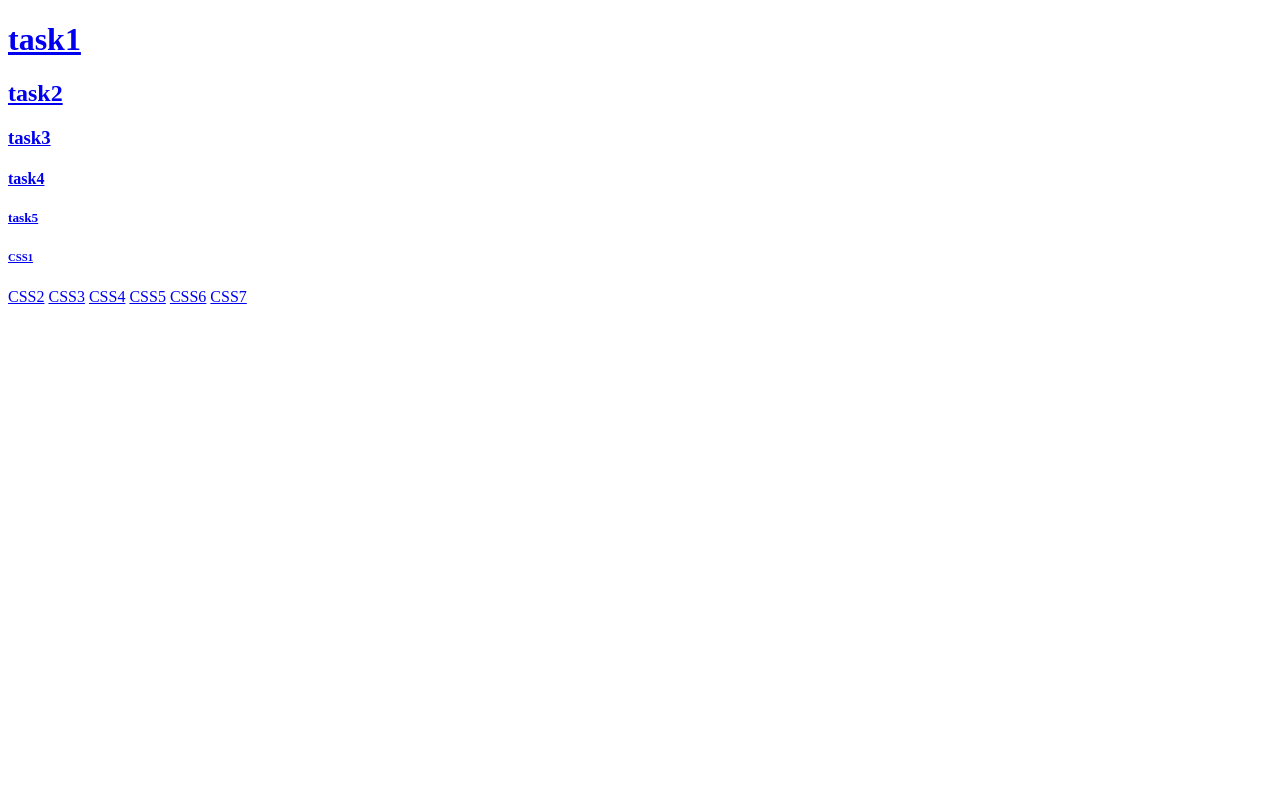
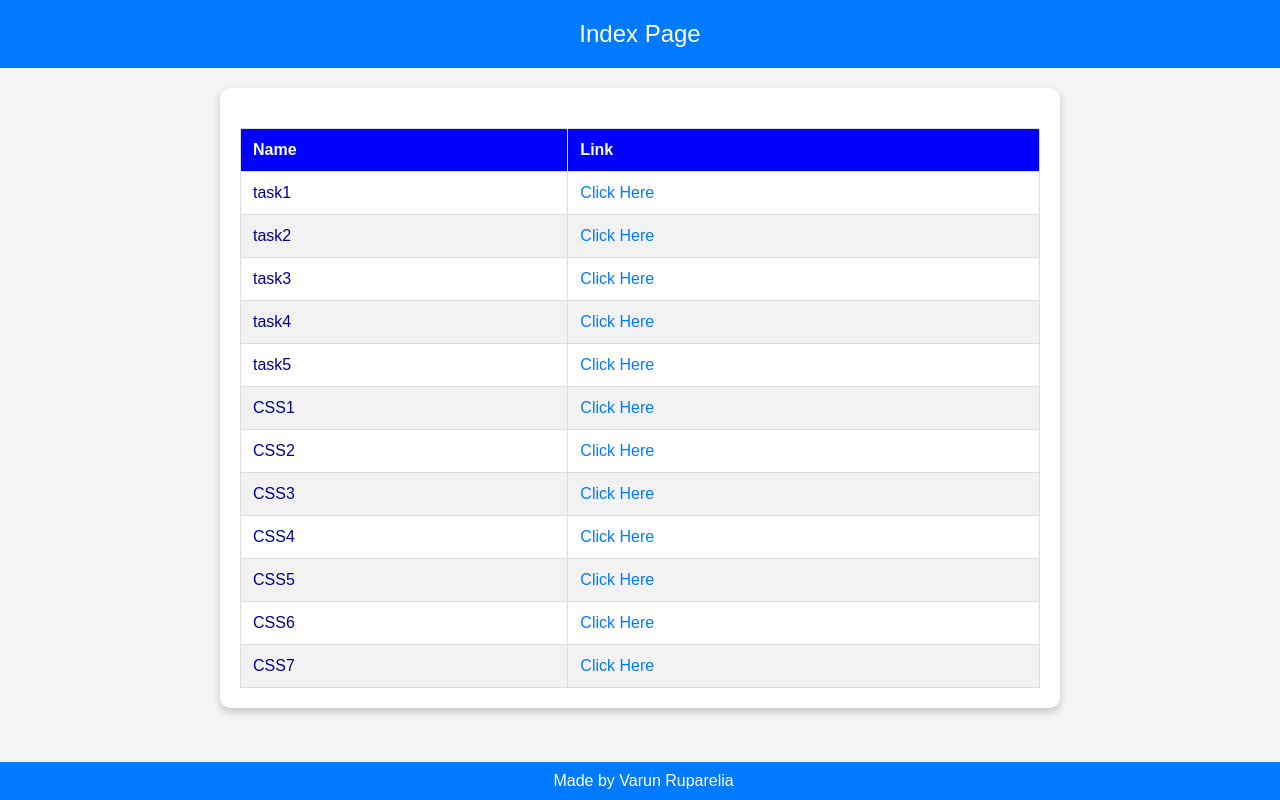
Before and after one commit to Varun968/Mern-1, a plain HTML site: page index.html in a window 1280 px wide. Drawn offline with Linux system fonts and the light colour scheme.

Commit message:
Add files via upload

```diff
--- a/index.html
+++ b/index.html
@@ -1,22 +1,129 @@
-<!-- Comments -->
-<!DOCTYPE html> <!-- Version of html 5-->
-<html>  <!-- Entire the document-->
-    <head>  <!-- Information about the webpage-->
-        <title>My first webpage</title>
-    </head>
-    <body> <!-- Content of the webpage -->
-<!-- <opening tag attributeName="attributeValue"> Content </closing tag> -->
-    <h1><a href="C:\Users\Lenovo\Downloads\task1.html">task1</a></h1>
-    <h2><a href="C:\Users\Lenovo\Downloads\task2.html">task2</a></h2>
-    <h3><a href="C:\Users\Lenovo\Downloads\task3.html">task3</a></h3>
-    <h4><a href="C:\Users\Lenovo\Downloads\task4.html">task4</a></h4>
-    <h5><a href="C:\Users\Lenovo\Downloads\task5.html">task5</a></h5>
-    <h6><a href="C:\Users\Lenovo\Downloads\CSS1.html">CSS1</a></h6>
-    <h7><a href="C:\Users\Lenovo\Downloads\CSS2.html">CSS2</a></h7>
-    <h8><a href="C:\Users\Lenovo\Downloads\CSS3.html">CSS3</a></h8>
-    <h9><a href="C:\Users\Lenovo\Downloads\CSS4.html">CSS4</a></h9>
-    <h10><a href="C:\Users\Lenovo\Downloads\CSS5.html">CSS5</a></h10>
-    <h11><a href="C:\Users\Lenovo\Downloads\CSS6.html">CSS6</a></h11>
-    <h12><a href="C:\Users\Lenovo\Downloads\CSS7.html">CSS7</a></h12>
-    </body>
+<!DOCTYPE html>
+<html lang="en">
+<head>
+    <meta charset="UTF-8">
+    <meta name="viewport" content="width=device-width, initial-scale=1.0">
+    <title>INDEX PAGE</title>
+    <style>
+        body {
+            font-family: Arial, sans-serif;
+            background-color: #f5f5f5;
+            margin: 0;
+            padding: 0;
+        }
+        header {
+            background-color: #007BFF;
+            color: #fff;
+            padding: 20px;
+            text-align: center;
+            font-size: 24px;
+        }
+        .container {
+            max-width: 800px;
+            margin: 20px auto;
+            padding: 20px;
+            background-color: #fff;
+            border-radius: 10px;
+            box-shadow: 0 4px 8px rgba(0, 0, 0, 0.2);
+        }
+        table {
+            width: 100%;
+            border-collapse: collapse;
+            margin-top: 20px;
+        }
+        th, td {
+            border: 1px solid #ddd;
+            padding: 12px;
+            text-align: left;
+        }
+        th {
+            background-color: blue;
+            color: #fff;
+        }
+        tr:nth-child(even) {
+            background-color: #f2f2f2;
+        }
+        a {
+            text-decoration: none;
+            color: darkblue;
+        }
+        footer {
+            background-color: #007BFF;
+            color: #fff;
+            text-align: center;
+            padding: 10px;
+            position: absolute;
+            bottom: 0;
+            width: 99%;
+            /* border-radius: 0 0 10px 10px; */
+        }
+        .links{
+            color: #007BFF;
+        }
+    </style>
+</head>
+<body>
+    <header>Index Page</header>
+    <div class="container">
+        <table>
+            <thead>
+                <tr>
+                    <th>Name</th>
+                    <th>Link</th>
+                </tr>
+            </thead>
+            <tbody>
+                <tr>
+                    <td><a href="task1.html">task1</a></td>
+                    <td><a class="links" href="task1.html">Click Here</a></td>
+                </tr>
+                <tr>
+                    <td><a href="task2.html">task2</a></td>
+                    <td><a class="links" href="task2.html">Click Here</a></td>
+                </tr>
+                <tr>
+                    <td><a href="task3.html">task3</a></td>
+                    <td><a class="links" href="task3.html">Click Here</a></td>
+                </tr>
+                <tr>
+                    <td><a href="task4.html">task4</a></td>
+                    <td><a class="links" href="task4.html">Click Here</a></td>
+                </tr>
+                <tr>
+                    <td><a href="task5.html">task5</a></td>
+                    <td><a class="links" href="task5.html">Click Here</a></td>
+                </tr>
+                <tr>
+                    <td><a href="CSS1.html">CSS1</a></td>
+                    <td><a class="links" href="CSS1.html">Click Here</a></td>
+                </tr>
+                <tr>
+                    <td><a href="CSS2.html">CSS2</a></td>
+                    <td><a class="links" href="CSS2.html">Click Here</a></td>
+                </tr>
+                <tr>
+                    <td><a href="CSS3.html">CSS3</a></td>
+                    <td><a class="links" href="CSS3.html">Click Here</a></td>
+                </tr>
+                <tr>
+                    <td><a href="CSS4.html">CSS4</a></td>
+                    <td><a class="links" href="CSS4.html">Click Here</a></td>
+                </tr>
+                <tr>
+                    <td><a href="CSS5.html">CSS5</a></td>
+                    <td><a class="links" href="CSS5.html">Click Here</a></td>
+                </tr>
+                <tr>
+                    <td><a href="CSS6.html">CSS6</a></td>
+                    <td><a class="links" href="CSS6.html">Click Here</a></td>
+                </tr>
+                <tr>
+                    <td><a href="CSS7.html">CSS7</a></td>
+                    <td><a class="links" href="CSS7.html">Click Here</a></td>
+                </tr>
+            </tbody>
+        </table>
+    </div>
+    <footer>Made by Varun Ruparelia</footer>
+</body>
 </html>
```
